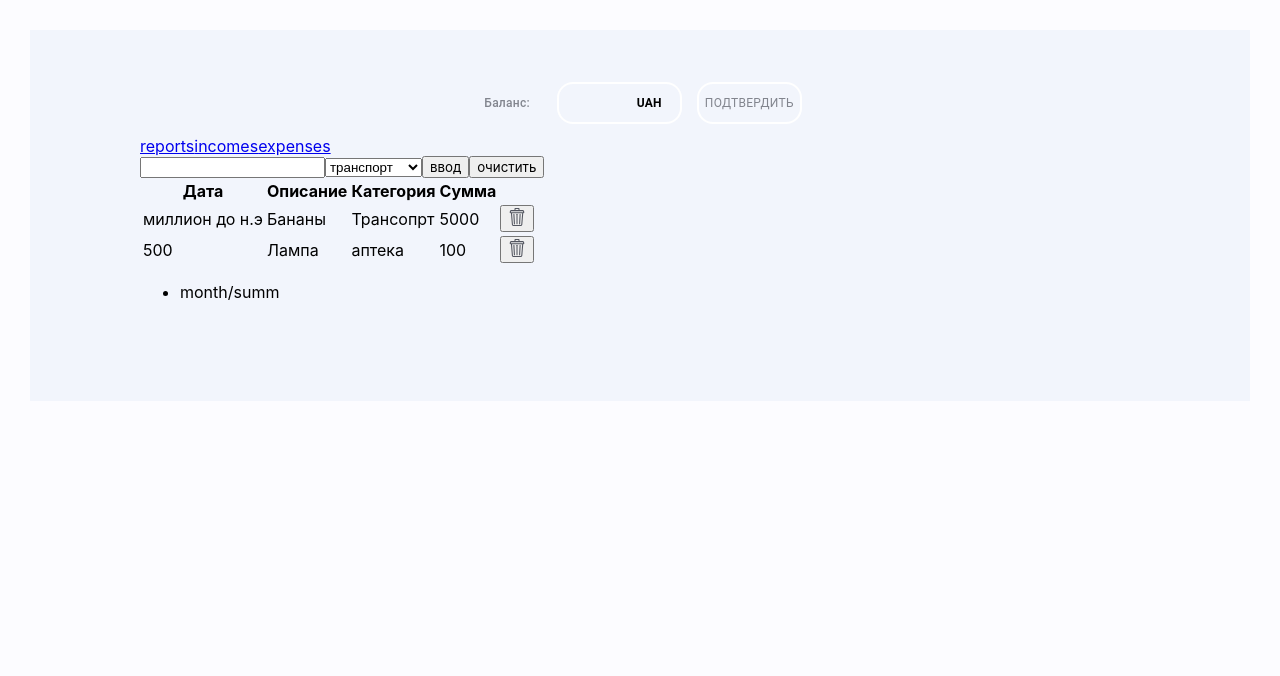
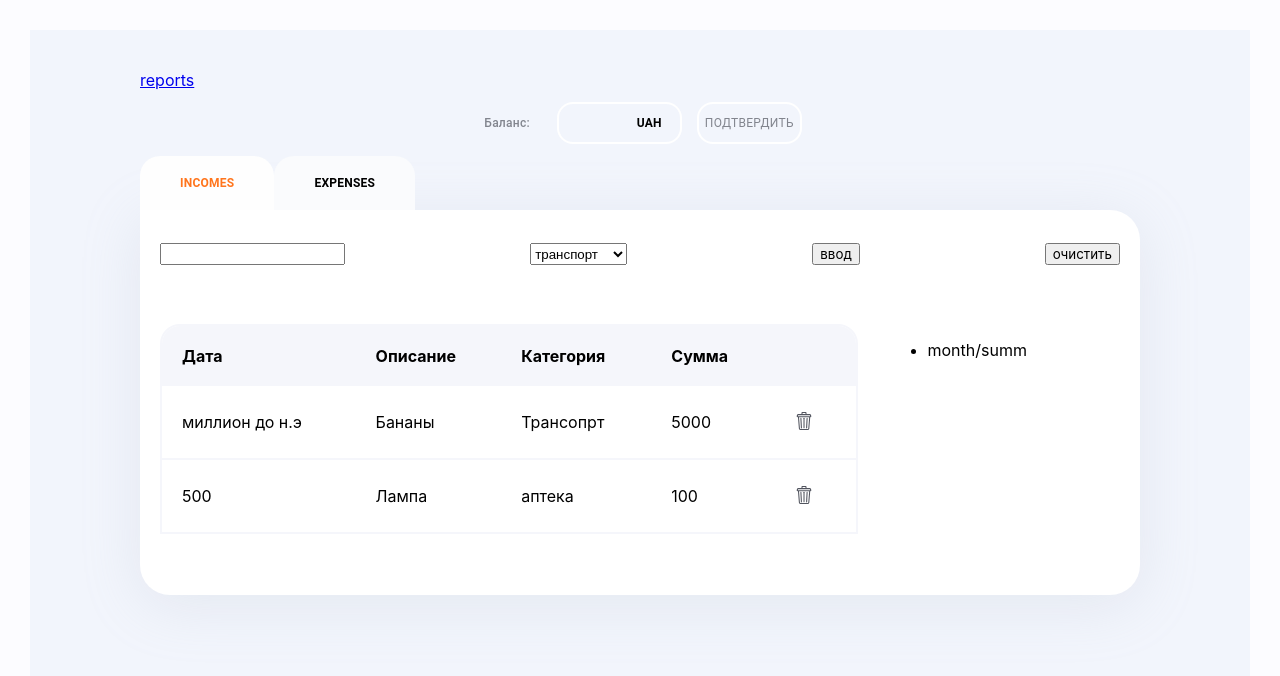
Before and after one commit to AlinaKotsiubynska/kapusta_ui, a React (Create React App) app: page /home/incomes in a window 1280 px wide. Shown: the top 676 px of the page. Built offline with nearby package versions, Linux system fonts and the light colour scheme.

Commit message:
added styles into table

```diff
--- a/src/components/Assets/Assets.jsx
+++ b/src/components/Assets/Assets.jsx
@@ -1,13 +1,16 @@
 import { AssetsForm } from './AssetsForm/AssetsForm';
 import { AssetsList } from './AssetsList/AssetsList';
 import { AssetsSummary } from './AssetsSummary/AssetsSummary';
+import styles from './Assets.module.scss';
 
 export const Assets = ({ tabKey }) => {
   return (
-    <div>
+    <div className={styles.assets}>
       <AssetsForm />
-      <AssetsList />
-      <AssetsSummary />
+      <div className={styles.listsWrapper}>
+        <AssetsList />
+        <AssetsSummary />
+      </div>
     </div>
   );
 };
--- /dev/null
+++ b/src/components/Assets/Assets.module.scss
@@ -0,0 +1,11 @@
+.assets {
+  padding: 33px 20px 61px 20px;
+  background: #ffffff;
+  box-shadow: 0px 10px 60px rgba(170, 178, 197, 0.2);
+  border-radius: 0px 30px 30px 30px;
+}
+.listsWrapper {
+  display: grid;
+  grid-template-columns: 3fr 1fr;
+  gap: 30px;
+}
--- a/src/components/Assets/AssetsForm/AssetsForm.jsx
+++ b/src/components/Assets/AssetsForm/AssetsForm.jsx
@@ -1,4 +1,5 @@
 import Button from 'components/shared/Button';
+import styles from './AssetsForm.module.scss';
 
 const options = ['транспорт', 'еда', 'коммуналка', 'связь'];
 
@@ -9,7 +10,7 @@ export const AssetsForm = () => {
     console.log(e.target.select.value);
   };
   return (
-    <form onSubmit={formHandler}>
+    <form onSubmit={formHandler} className={styles.form}>
       <input type="text" name="input" />
       <select size="1" name="select">
         {options.map(el => (
--- /dev/null
+++ b/src/components/Assets/AssetsForm/AssetsForm.module.scss
@@ -0,0 +1,5 @@
+.form {
+  display: flex;
+  justify-content: space-between;
+  margin-bottom: 59px;
+}
--- a/src/components/Assets/AssetsList/AssetsList.jsx
+++ b/src/components/Assets/AssetsList/AssetsList.jsx
@@ -1,6 +1,7 @@
 import { useTable } from 'react-table';
 import { useMemo } from 'react';
 import { ReactComponent as Trash } from 'assets/icons/trash1.svg';
+import styles from './AssetsList.module.scss';
 
 export const AssetsList = () => {
   const deleteEntry = data => {
@@ -9,7 +10,7 @@ export const AssetsList = () => {
       console.log(data);
     };
     return (
-      <button type="button" onClick={onDel}>
+      <button type="button" onClick={onDel} className={styles.button}>
         <Trash />
       </button>
     );
@@ -64,8 +65,8 @@ export const AssetsList = () => {
     tableInstance;
 
   return (
-    <table {...getTableProps()}>
-      <thead>
+    <table {...getTableProps()} className={styles.table}>
+      <thead className={styles.header}>
         {headerGroups.map(headerGroup => (
           <tr {...headerGroup.getHeaderGroupProps()}>
             {headerGroup.headers.map(column => (
--- /dev/null
+++ b/src/components/Assets/AssetsList/AssetsList.module.scss
@@ -0,0 +1,33 @@
+.table {
+  border-spacing: 0;
+  border: 2px solid #f5f6fb;
+  border-radius: 20px 20px 0 0;
+  overflow: hidden;
+  text-align: left;
+}
+
+.header tr {
+  background-color: #f5f6fb;
+}
+
+th,
+td {
+  padding: 20px;
+}
+
+tr:not(:last-child) td {
+  border-bottom: 2px solid #f5f6fb;
+}
+
+.button {
+  width: 32px;
+  height: 32px;
+  border: none;
+  border-radius: 50%;
+  background-color: transparent;
+}
+
+.button:hover {
+  background-color: #f5f6fb;
+  cursor: pointer;
+}
--- a/src/pages/HomePage/HomePage.jsx
+++ b/src/pages/HomePage/HomePage.jsx
@@ -29,10 +29,15 @@ export const HomePage = () => {
 
   return (
     <div className={styles.homeBody}>
+      <NavLink to={path + '/' + REPORTS}>{REPORTS}</NavLink>
       <Balance />
-      <NavLink to={path + '/' + REPORTS}>{REPORTS}</NavLink>
       {TABS.map(tab => (
-        <NavLink key={tab} to={path + '/' + tab}>
+        <NavLink
+          key={tab}
+          to={path + '/' + tab}
+          className={styles.navlink}
+          activeClassName={styles.activenavlink}
+        >
           {tab}
         </NavLink>
       ))}
--- a/src/pages/HomePage/HomePage.module.scss
+++ b/src/pages/HomePage/HomePage.module.scss
@@ -2,3 +2,35 @@
   background-color: #f2f5fc;
   padding: 40px 110px 83px 110px;
 }
+.navlink {
+  border-radius: 20px 20px 0 0;
+  display: inline-block;
+  padding: 20px 40px;
+  background-color: #fafbfd;
+  text-decoration: none;
+
+  font-family: Roboto;
+  font-style: normal;
+  font-weight: bold;
+  font-size: 12px;
+  line-height: 14px;
+  text-align: center;
+  letter-spacing: 0.02em;
+  text-transform: uppercase;
+
+  color: #000000;
+}
+.activenavlink {
+  background-color: #fefefe;
+
+  font-family: Roboto;
+  font-style: normal;
+  font-weight: bold;
+  font-size: 12px;
+  line-height: 14px;
+  text-align: center;
+  letter-spacing: 0.02em;
+  text-transform: uppercase;
+
+  color: #ff751d;
+}
```
